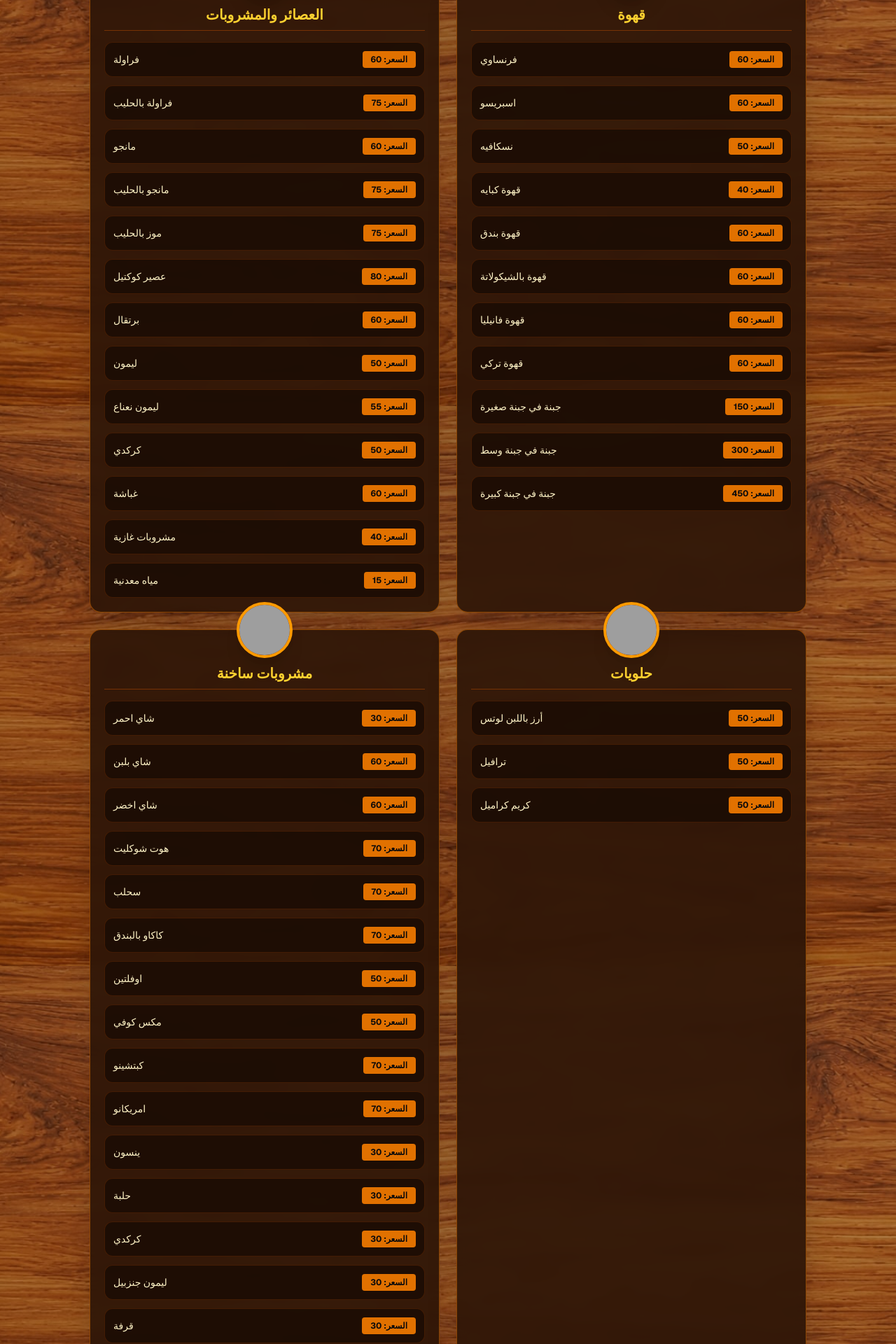
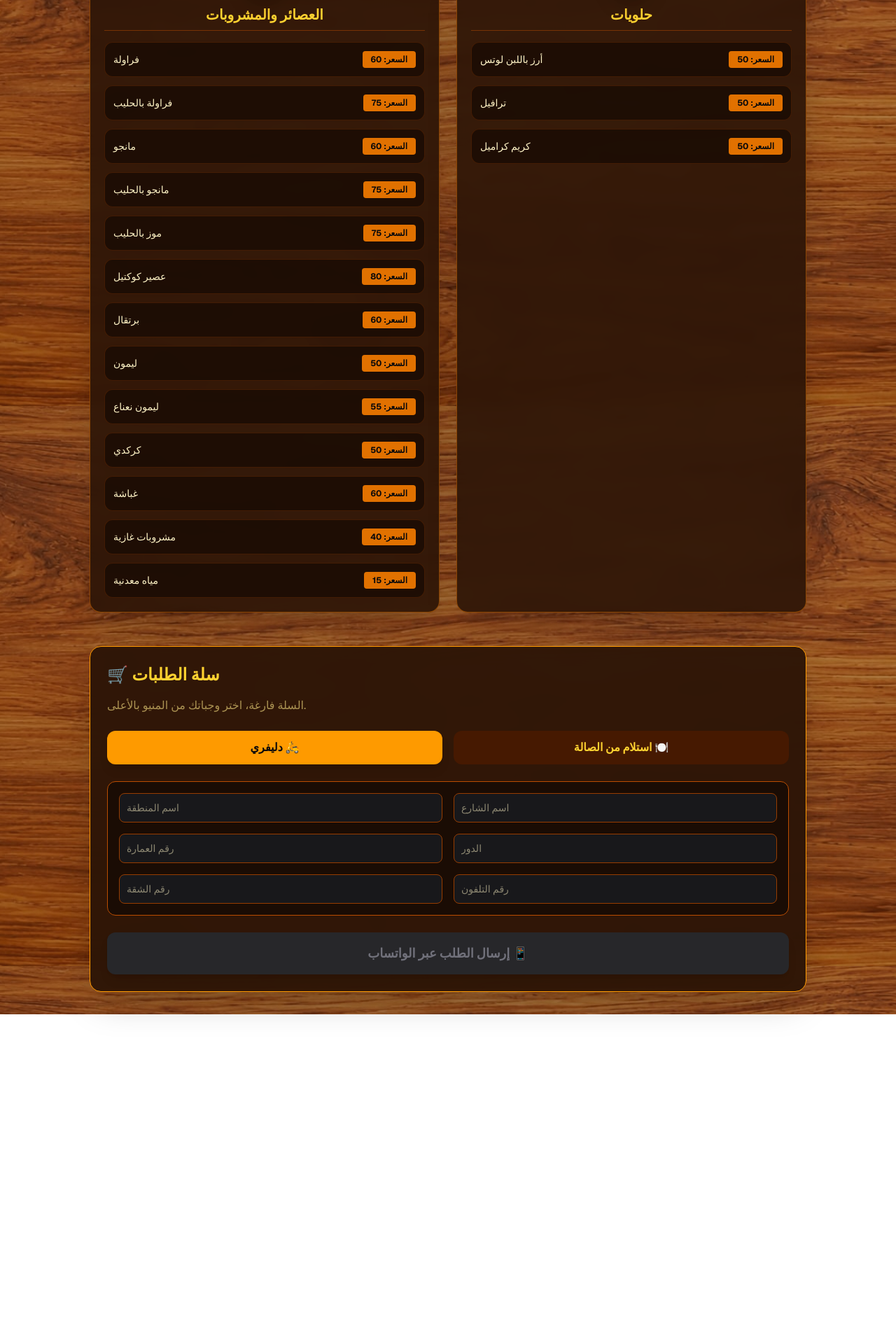
Before and after one commit to 66nablion/hai-zhengna-menu, a Next.js app: page / in a window 1280 px wide. Shown: the part 2620-4540 px from the top of the page at 70% size. After the commit the page ends 4069 px from the top, so only its background shows below. Built offline with nearby package versions, Linux system fonts and the light colour scheme; grey boxes are pictures that could not be loaded.

Commit message:
تصحيح: فيصل بدون قهوة ومشروبات ساخنة

```diff
--- a/app/page.tsx
+++ b/app/page.tsx
@@ -144,50 +144,12 @@ export default function RestaurantMenu() {
       ]
     },
     {
-      category: "قهوة",
-      image: "/images/menu/coffee.jpg",
-      items: [
-        { id: 66, name: "فرنساوي", price: 60 },
-        { id: 67, name: "اسبريسو", price: 60 },
-        { id: 68, name: "نسكافيه", price: 50 },
-        { id: 69, name: "قهوة كبايه", price: 40 },
-        { id: 70, name: "قهوة بندق", price: 60 },
-        { id: 71, name: "قهوة بالشيكولاتة", price: 60 },
-        { id: 72, name: "قهوة فانيليا", price: 60 },
-        { id: 73, name: "قهوة تركي", price: 60 },
-        { id: 74, name: "جبنة في جبنة صغيرة", price: 150 },
-        { id: 75, name: "جبنة في جبنة وسط", price: 300 },
-        { id: 76, name: "جبنة في جبنة كبيرة", price: 450 }
-      ]
-    },
-    {
-      category: "مشروبات ساخنة",
-      image: "/images/menu/hot-drinks.jpg",
-      items: [
-        { id: 77, name: "شاي احمر", price: 30 },
-        { id: 78, name: "شاي بلبن", price: 60 },
-        { id: 79, name: "شاي اخضر", price: 60 },
-        { id: 80, name: "هوت شوكليت", price: 70 },
-        { id: 81, name: "سحلب", price: 70 },
-        { id: 82, name: "كاكاو بالبندق", price: 70 },
-        { id: 83, name: "اوفلتين", price: 50 },
-        { id: 84, name: "مكس كوفي", price: 50 },
-        { id: 85, name: "كبتشينو", price: 70 },
-        { id: 86, name: "امريكانو", price: 70 },
-        { id: 87, name: "ينسون", price: 30 },
-        { id: 88, name: "حلبة", price: 30 },
-        { id: 89, name: "كركدي", price: 30 },
-        { id: 90, name: "ليمون جنزبيل", price: 30 },
-        { id: 91, name: "قرفة", price: 30 }
-      ]
-    },
-    {
       category: "حلويات",
       image: "/images/menu/desserts.jpg",
       items: [
-        { id: 92, name: "أرز باللبن لوتس", price: 50 },
-        { id: 93, name: "ترافيل", price: 50 },
-        { id: 94, name: "كريم كراميل", price: 50 }
+        { id: 66, name: "أرز باللبن لوتس", price: 50 },
+        { id: 67, name: "ترافيل", price: 50 },
+        { id: 68, name: "كريم كراميل", price: 50 }
       ]
     }
   ];
```
